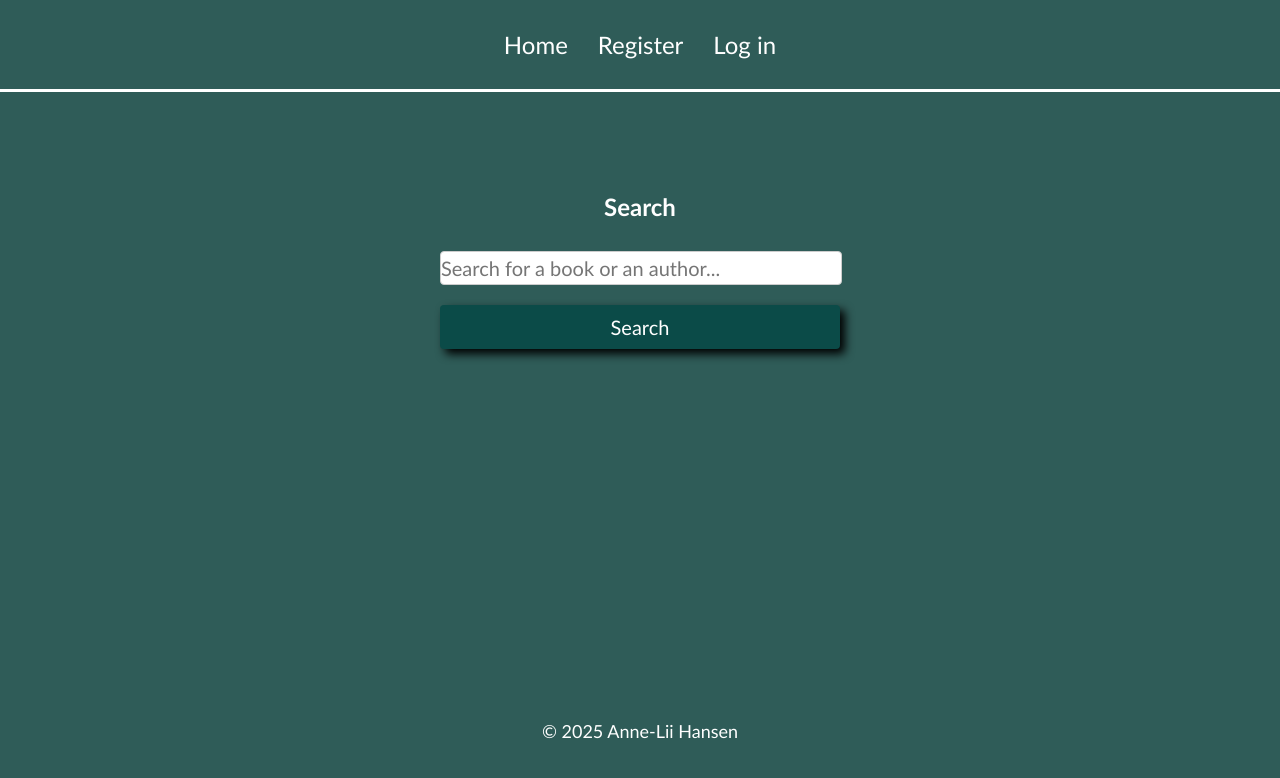
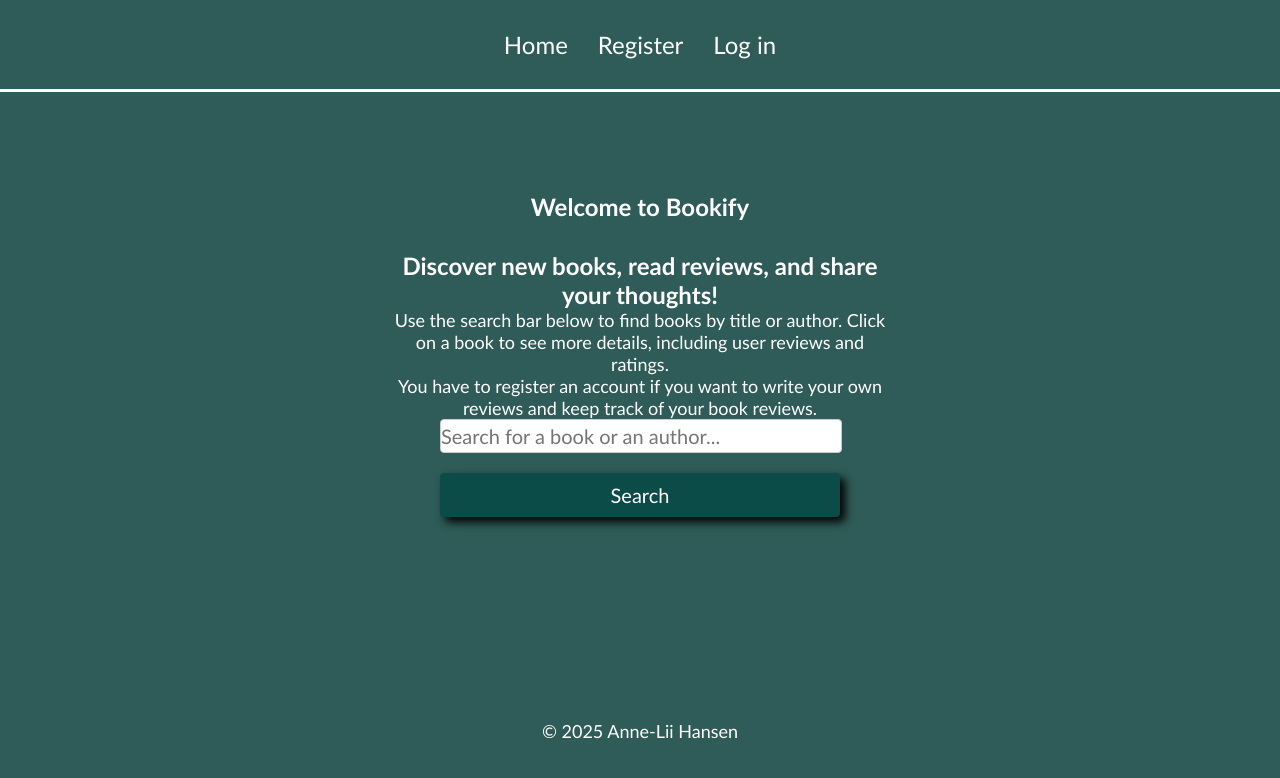
Before and after one commit to Anne-Lii/bookify, a React (Vite) app: page / in a window 1280 px wide. Shown: the top 778 px of the page. Built offline with nearby package versions, Linux system fonts and the light colour scheme.

Commit message:
added some text on the startpage

```diff
--- a/src/pages/HomePage.tsx
+++ b/src/pages/HomePage.tsx
@@ -4,7 +4,17 @@ import './HomePage.css';
 const HomePage: React.FC = () => {
   return (
     <div className='searchbar-container'>
-      <h1>Search</h1>
+      <h1>Welcome to Bookify</h1>
+      <h2>Discover new books, read reviews, and share your thoughts!</h2>
+      <p>
+        Use the search bar below to find books by title or author.
+        Click on a book to see more details, including user reviews and ratings.
+      </p>
+
+      <p>
+        You have to register an account if you want to write your own reviews and
+         keep track of your book reviews.
+      </p>
       <SearchBar/>
 
     </div>
--- a/src/pages/RegisterPage.tsx
+++ b/src/pages/RegisterPage.tsx
@@ -13,7 +13,7 @@ const RegisterPage = () => {
   const [password, setPassword] = useState("");
   const [loading, setLoading] = useState(false);
 
-  //states för errormessage
+  //states for errormessage
   const [usernameError, setUsernameError] = useState<string | null>(null);
   const [emailError, setEmailError] = useState<string | null>(null);
   const [passwordError, setPasswordError] = useState<string | null>(null);
```
